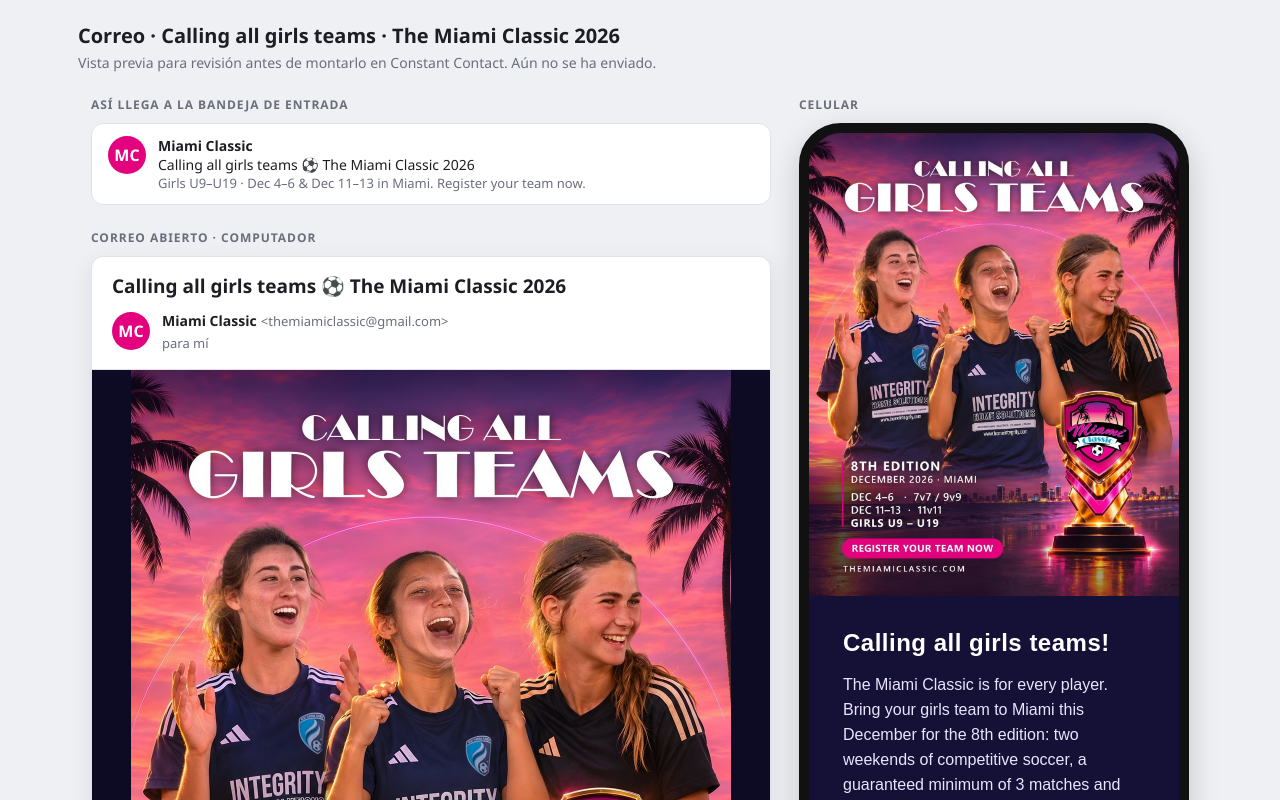
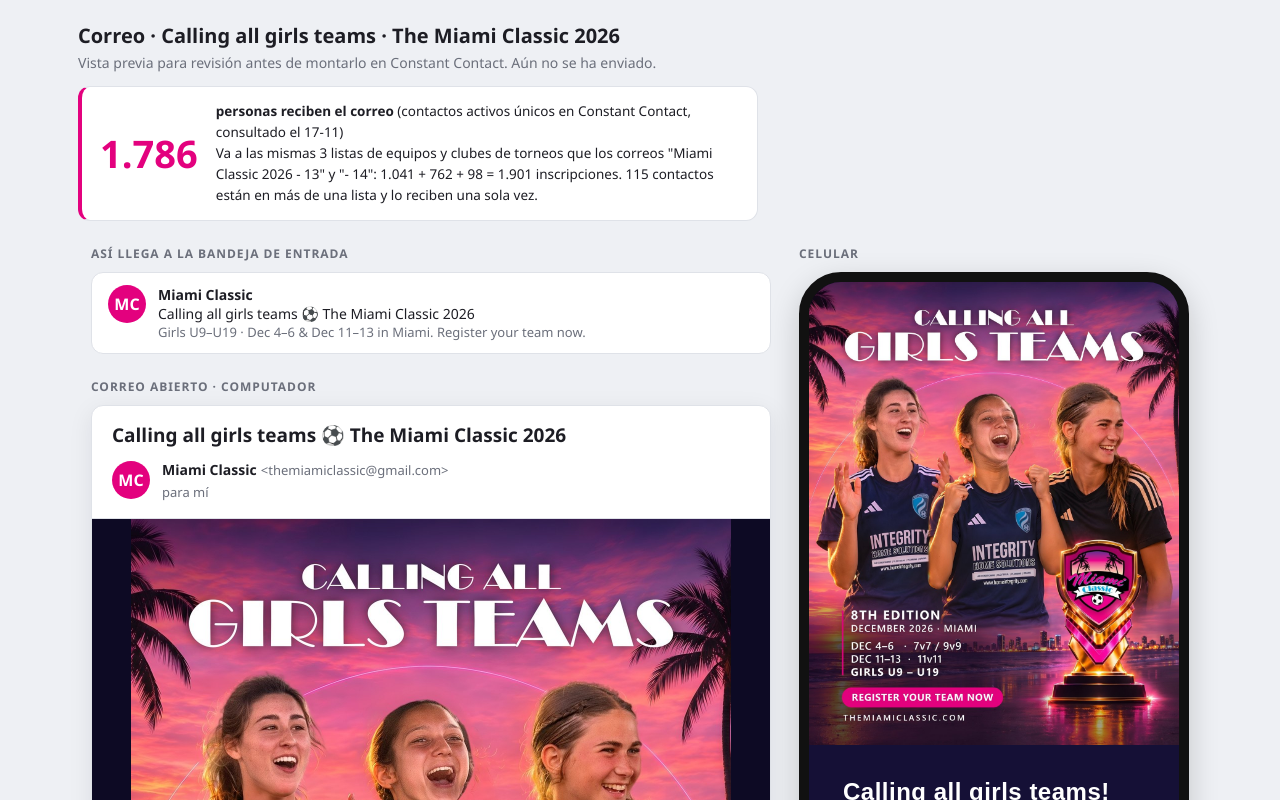
Before and after one commit to almacenamiento982-blip/mc-correo-girls-2026, a plain HTML site: page index.html in a window 1280 px wide. Shown: the top 800 px of the page. Drawn offline with Linux system fonts and the light colour scheme.

Commit message:
Añade a cuántas personas va el correo (1.786 contactos únicos)
Co-Authored-By: Claude Opus 5.5 <noreply@anthropic.com>

```diff
--- a/index.html
+++ b/index.html
@@ -29,12 +29,21 @@
   .movil { width:390px; border:10px solid #111; border-radius:42px; overflow:hidden; background:#0d0a24; box-shadow:0 10px 30px rgba(0,0,0,.18); }
   .movil iframe { display:block; width:100%; height:780px; border:0; }
   .datos { max-width:1180px; margin:0 auto; padding:0 28px 30px; font-size:13px; color:var(--muted); line-height:1.6; }
+  .envio { display:flex; gap:18px; align-items:center; background:var(--card); border:1px solid var(--line); border-left:4px solid var(--mag); border-radius:12px; padding:14px 18px; max-width:680px; margin:14px 0 0; }
+  .envio .num { font-size:38px; font-weight:700; color:var(--mag); line-height:1; }
+  .envio .txt { font-size:13.5px; line-height:1.55; color:var(--ink); }
 </style>
 </head>
 <body>
 <header>
   <h1>Correo · Calling all girls teams · The Miami Classic 2026</h1>
   <p>Vista previa para revisión antes de montarlo en Constant Contact. Aún no se ha enviado.</p>
+  <div class="envio">
+    <div class="num">1.786</div>
+    <div class="txt"><b>personas reciben el correo</b> (contactos activos únicos en Constant Contact, consultado el 17-11)<br>
+    Va a las mismas 3 listas de equipos y clubes de torneos que los correos "Miami Classic 2026 - 13" y "- 14": 1.041 + 762 + 98 = 1.901 inscripciones.
+    115 contactos están en más de una lista y lo reciben una sola vez.</div>
+  </div>
 </header>
 
 <div class="fila">
@@ -61,7 +70,7 @@
 </div>
 
 <div class="datos">
-  Envío propuesto: miércoles 18 de noviembre, 10:00 am (Miami) · Listas: las mismas 3 de los correos "Miami Classic 2026 - 13" y "- 14" ·
+  Envío propuesto: miércoles 18 de noviembre, 10:00 am (Miami) · 1.786 destinatarios ·
   Cabecera: post aprobado (versión playa) · Foto final: foto real de un equipo de niñas en The Miami Classic.
 </div>
 <script>
```
